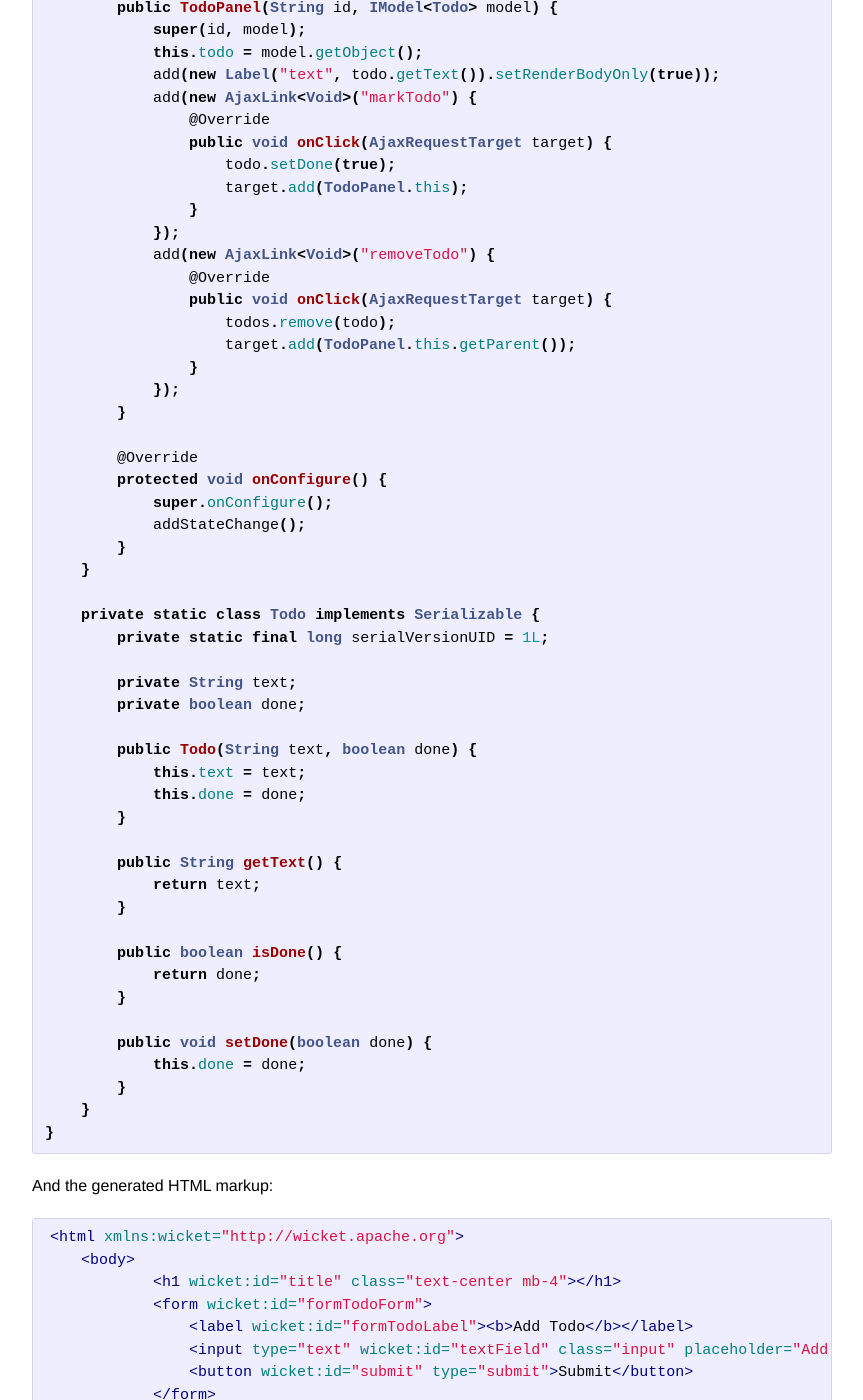
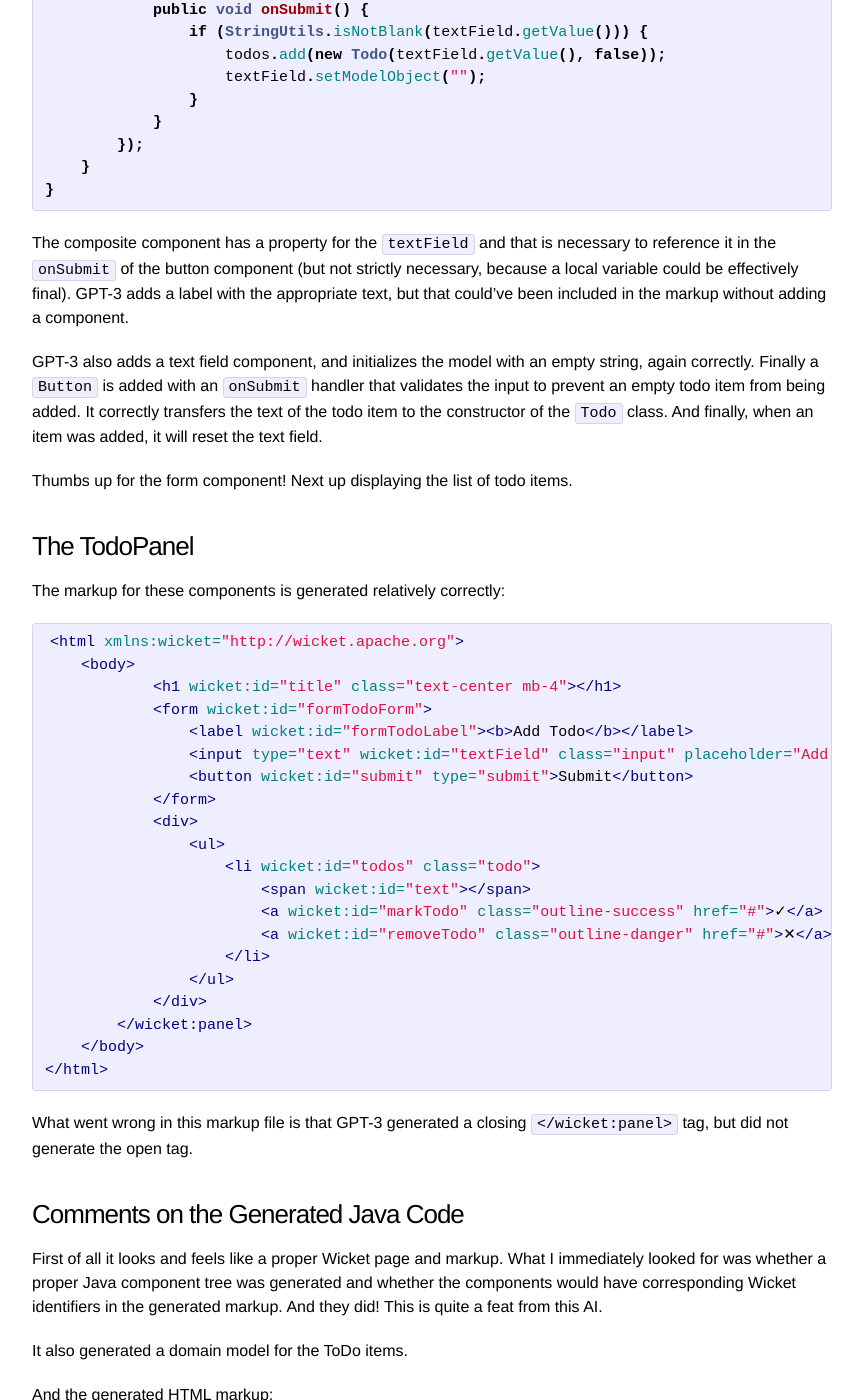
Before and after one commit to dashorst/martijndashorst.com, a Jekyll site: the page built from _posts/2022/2022-12-04-GPT3-todo-from-react-to-wicket.md, in a window 1280 px wide and 1400 px high, scrolled down 2160 px. Shown: the whole window, without its empty margins (208-1071 px from the left). Built offline with Jekyll 4.4.1, drawn with Linux system fonts in a browser that asks for light colours; some of the changed text lies outside the part shown.

Commit message:
Update 2022-12-04-GPT3-todo-from-react-to-wicket.md

````diff
--- a/_posts/2022/2022-12-04-GPT3-todo-from-react-to-wicket.md
+++ b/_posts/2022/2022-12-04-GPT3-todo-from-react-to-wicket.md
@@ -28,7 +28,9 @@
 glance it shows code I would write on a white board myself. But does it compile
 and work? Let's see!
 
-The generated Java code:
+## The Web Page's Constructor
+
+GPT-3 generated the following web page and constructor:
 
 ```java
 public class App extends WebPage {
@@ -48,89 +50,105 @@
             }
         });
     }
+```
 
-    private class FormTodoForm extends Form<Void> {
-        private static final long serialVersionUID = 1L;
+The page has one field containing the todo items (the `Todo` class is defined
+later) and it initializes it with a list containing one todo item. Note that it
+contains a `serialVersionUID`, saving us a compiler warning.
 
-        private TextField<String> textField;
+Each page will have a title, a form for adding a todo item and a listview
+displaying all todo items in a `TodoPanel`. GPT-3 has chosen to create custom
+composite components for the form and the todo items.
 
-        public FormTodoForm(String id) {
-            super(id);
+### The FormTodoForm
 
-            add(new Label("formTodoLabel", "Add Todo"));
+Apart from the name `FormTodoForm`, which I find a bit too much repetitive, the
+code structure is pretty ok:
 
-            textField = new TextField<>("textField", Model.of(""));
-            add(textField);
+```java
+private class FormTodoForm extends Form<Void> {
+    private static final long serialVersionUID = 1L;
 
-            add(new Button("submit") {
-                @Override
-                public void onSubmit() {
-                    if (StringUtils.isNotBlank(textField.getValue())) {
-                        todos.add(new Todo(textField.getValue(), false));
-                        textField.setModelObject("");
-                    }
+    private TextField<String> textField;
+
+    public FormTodoForm(String id) {
+        super(id);
+
+        add(new Label("formTodoLabel", "Add Todo"));
+
+        textField = new TextField<>("textField", Model.of(""));
+        add(textField);
+
+        add(new Button("submit") {
+            @Override
+            public void onSubmit() {
+                if (StringUtils.isNotBlank(textField.getValue())) {
+                    todos.add(new Todo(textField.getValue(), false));
+                    textField.setModelObject("");
                 }
-            });
-        }
-    }
-
-    private class TodoPanel extends Panel {
-        private static final long serialVersionUID = 1L;
-
-        private Todo todo;
-
-        public TodoPanel(String id, IModel<Todo> model) {
-            super(id, model);
-            this.todo = model.getObject();
-            add(new Label("text", todo.getText()).setRenderBodyOnly(true));
-            add(new AjaxLink<Void>("markTodo") {
-                @Override
-                public void onClick(AjaxRequestTarget target) {
-                    todo.setDone(true);
-                    target.add(TodoPanel.this);
-                }
-            });
-            add(new AjaxLink<Void>("removeTodo") {
-                @Override
-                public void onClick(AjaxRequestTarget target) {
-                    todos.remove(todo);
-                    target.add(TodoPanel.this.getParent());
-                }
-            });
-        }
-
-        @Override
-        protected void onConfigure() {
-            super.onConfigure();
-            addStateChange();
-        }
-    }
-
-    private static class Todo implements Serializable {
-        private static final long serialVersionUID = 1L;
-
-        private String text;
-        private boolean done;
-
-        public Todo(String text, boolean done) {
-            this.text = text;
-            this.done = done;
-        }
-
-        public String getText() {
-            return text;
-        }
-
-        public boolean isDone() {
-            return done;
-        }
-
-        public void setDone(boolean done) {
-            this.done = done;
-        }
+            }
+        });
     }
 }
 ```
+
+The composite component has a property for the `textField` and that is necessary
+to reference it in the `onSubmit` of the button component (but not strictly
+necessary, because a local variable could be effectively final). GPT-3 adds a
+label with the appropriate text, but that could've been included in the markup
+without adding a component.
+
+GPT-3 also adds a text field component, and initializes the model with an empty
+string, again correctly. Finally a `Button` is added with an `onSubmit` handler
+that validates the input to prevent an empty todo item from being added. It
+correctly transfers the text of the todo item to the constructor of the `Todo`
+class. And finally, when an item was added, it will reset the text field.
+
+Thumbs up for the form component! Next up displaying the list of todo items.
+
+### The TodoPanel
+
+
+
+The markup for these components is
+generated relatively correctly:
+
+```html
+<html xmlns:wicket="http://wicket.apache.org">
+    <body>
+            <h1 wicket:id="title" class="text-center mb-4"></h1>
+            <form wicket:id="formTodoForm">
+                <label wicket:id="formTodoLabel"><b>Add Todo</b></label>
+                <input type="text" wicket:id="textField" class="input" placeholder="Add new todo" />
+                <button wicket:id="submit" type="submit">Submit</button>
+            </form>
+            <div>
+                <ul>
+                    <li wicket:id="todos" class="todo">
+                        <span wicket:id="text"></span>
+                        <a wicket:id="markTodo" class="outline-success" href="#">✓</a>
+                        <a wicket:id="removeTodo" class="outline-danger" href="#">✕</a>
+                    </li>
+                </ul>
+            </div>
+        </wicket:panel>
+    </body>
+</html>
+```
+
+What went wrong in this markup file is that GPT-3 generated a closing `</wicket:panel>`
+tag, but did not generate the open tag.
+
+
+### Comments on the Generated Java Code
+
+First of all it looks and feels like a proper Wicket page and markup. What I
+immediately looked for was whether a proper Java component tree was generated
+and whether the components would have corresponding Wicket identifiers in the
+generated markup. And they did! This is quite a feat from this AI.
+
+It also generated a domain model for the ToDo items.
+
 
 And the generated HTML markup:
 
@@ -156,6 +174,8 @@
     </body>
 </html>
 ```
+
+### Setting up the project
 
 First of all I need to generate a full Wicket application using the Quick Start
 generator found on the Wicket website. I opened the project using VS Code and
````
